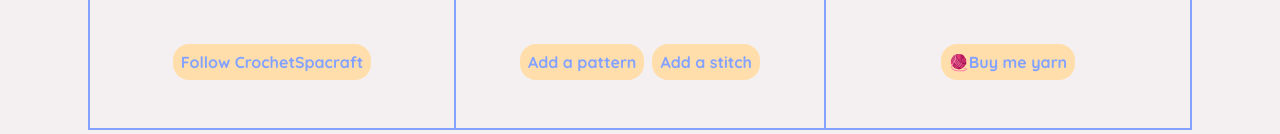
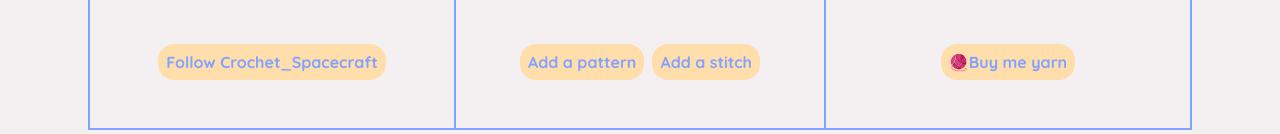
Before and after one commit to elaine2700/Crochet-Pattern-Translate, a React (Vite) app in the folder Project/: page /contact in a window 1280 px wide. Shown: the part 520-654 px from the top of the page. Built offline with nearby package versions, Linux system fonts and the light colour scheme; no server answers.

Commit message:
Fixed spelling

```diff
--- a/Project/src/Pages/Contact.jsx
+++ b/Project/src/Pages/Contact.jsx
@@ -18,7 +18,7 @@ const Contact = () => {
           <p className='contact-card-paragraph'>See more about Crochet Spacecraft on Instagram, and send us a message!</p>
           <div className='contact-card-cta'>
             <LinkButton to='https://www.instagram.com/crochet_spacecraft/'
-            content='Follow CrochetSpacraft' target='_blank'/>
+            content='Follow Crochet_Spacecraft' target='_blank'/>
           </div>
         </div>
 
```
